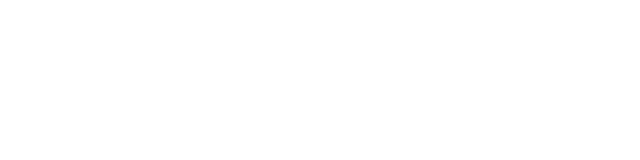
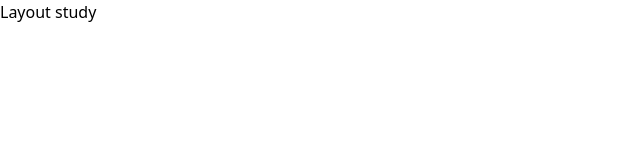
Before and after one commit to butchland/my-tailwind-web-map, a React (Vite) app: page /layoutStudy in a window 1280 px wide. Before the commit this address had no page. Shown: the top 160 px of the page, without its empty margins (0-640 px from the left). Built offline with nearby package versions, Linux system fonts and the light colour scheme.

Commit message:
chore:Add layout study page

```diff
--- a/src/App.tsx
+++ b/src/App.tsx
@@ -1,5 +1,6 @@
 import {BrowserRouter, Routes, Route} from 'react-router-dom'
 import Index from './pages/index.tsx'
+import LayoutStudy from './pages/layoutStudy.tsx'
 import './App.css'
 
 function App() {
@@ -7,6 +8,7 @@ function App() {
     <BrowserRouter>
       <Routes>
         <Route index element={<Index />}/>
+        <Route path='layoutStudy' element={<LayoutStudy />}/>
       </Routes>
     </BrowserRouter>
   )
--- /dev/null
+++ b/src/pages/layoutStudy.tsx
@@ -0,0 +1,9 @@
+function LayoutStudy() {
+  return (
+    <>
+      <h1>Layout study</h1>
+    </>
+  );
+}
+
+export default LayoutStudy
```
Also changed, not shown: src/pages/index.tsx (+6 -6 lines).
